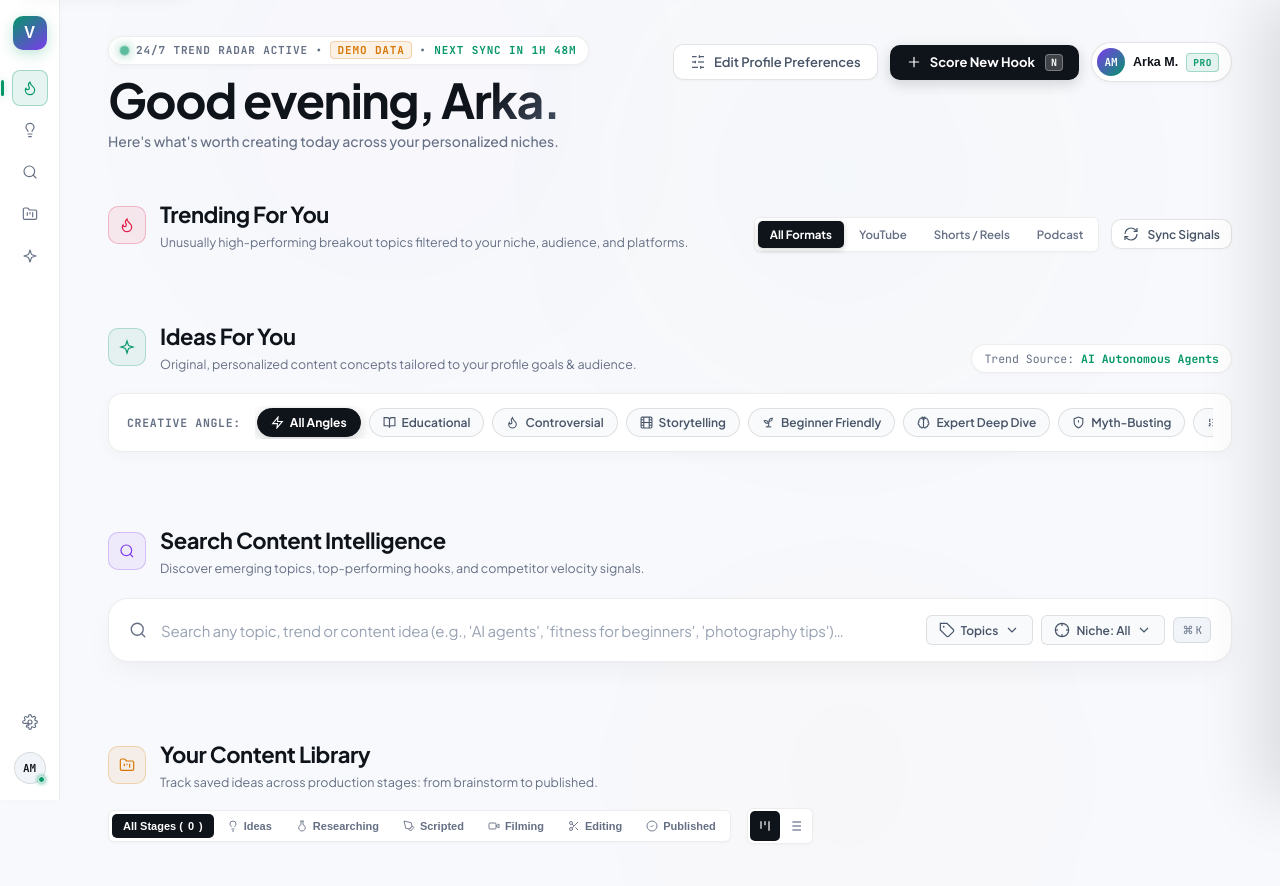
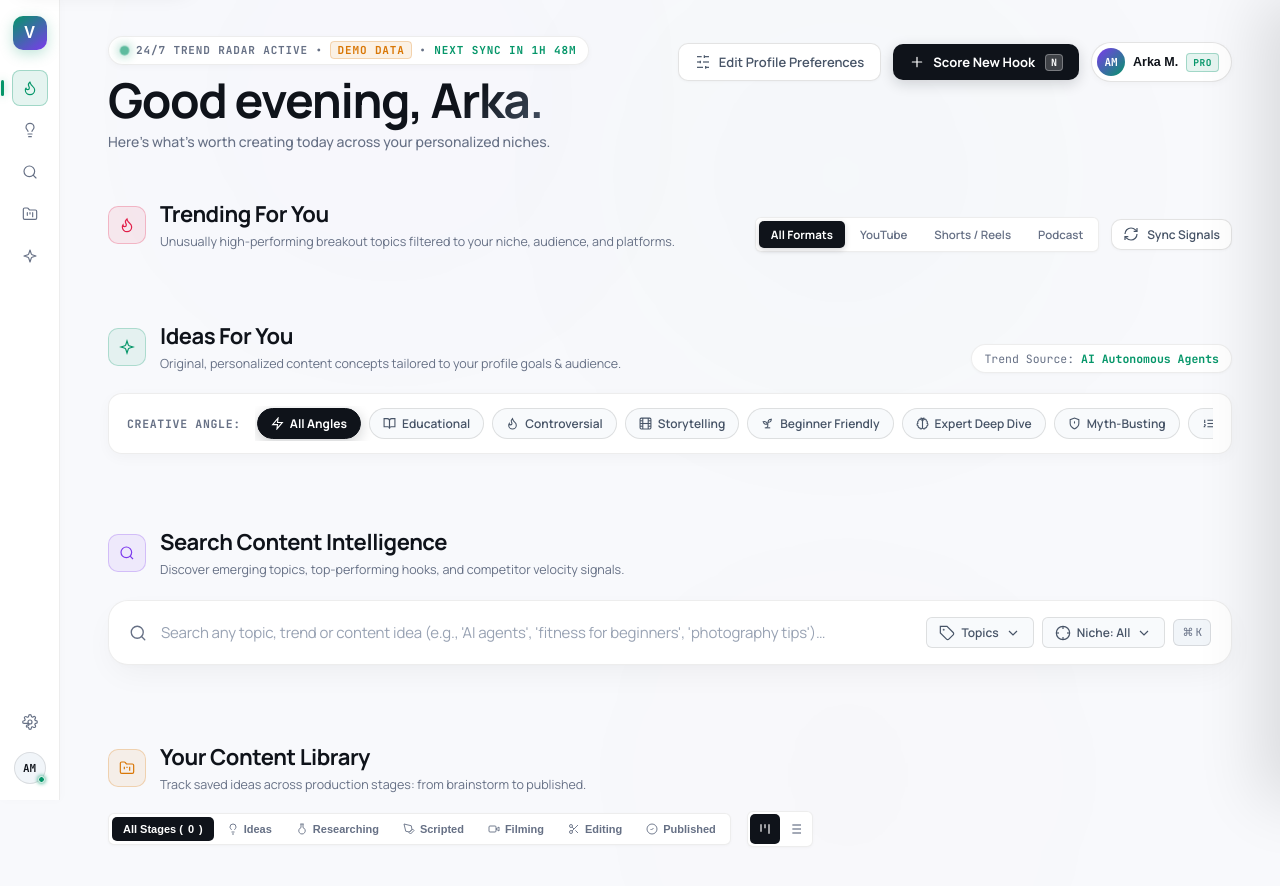
Before and after one commit to adm04/Virality, a plain HTML site: page index.html in a window 1280 px wide. Drawn offline with nearby package versions, Linux system fonts and the light colour scheme; a web font is replaced by a local one.

Commit message:
Set Manrope as secondary body font pairing with Clash Display

```diff
--- a/index.html
+++ b/index.html
@@ -6,10 +6,10 @@
   <title>Vantage V2 — Creator Onboarding & Trend Intelligence OS</title>
   <meta name="description" content="Personalized creator onboarding, continuous trend discovery engine, opportunity scoring, 12-angle AI idea generation, and content production library.">
 
-  <!-- Modern Font Pairing: Clash Display, Plus Jakarta Sans, JetBrains Mono, Space Grotesk -->
+  <!-- Modern Font Pairing: Clash Display, Manrope (Secondary Body), JetBrains Mono, Space Grotesk -->
   <link rel="preconnect" href="https://fonts.googleapis.com">
   <link rel="preconnect" href="https://fonts.gstatic.com" crossorigin>
-  <link href="https://fonts.googleapis.com/css2?family=JetBrains+Mono:wght@400;500;600;700&family=Plus+Jakarta+Sans:wght@300;400;500;600;700;800&family=Space+Grotesk:wght@500;700&display=swap" rel="stylesheet">
+  <link href="https://fonts.googleapis.com/css2?family=JetBrains+Mono:wght@400;500;600;700&family=Manrope:wght@300;400;500;600;700;800&family=Space+Grotesk:wght@500;700&display=swap" rel="stylesheet">
   <link href="https://api.fontshare.com/v2/css?f[]=clash-display@500,600,700&display=swap" rel="stylesheet">
 
   <meta http-equiv="Cache-Control" content="no-cache, no-store, must-revalidate">
--- a/style.css
+++ b/style.css
@@ -49,6 +49,11 @@
   --radius-sm: 6px;
   --radius-pill: 9999px;
 
+  /* Font Family Tokens */
+  --font-heading: 'Clash Display', 'Manrope', sans-serif;
+  --font-body: 'Manrope', -apple-system, BlinkMacSystemFont, 'Segoe UI', Roboto, sans-serif;
+  --font-mono: 'JetBrains Mono', monospace;
+
   /* Motion & Easing Tokens */
   --ease-spring: cubic-bezier(0.16, 1, 0.3, 1);
   --ease-smooth: cubic-bezier(0.2, 0.8, 0.2, 1);
@@ -67,7 +72,7 @@ html {
   font-size: 15px;
   background-color: var(--bg-canvas);
   color: var(--text-primary);
-  font-family: 'Plus Jakarta Sans', -apple-system, BlinkMacSystemFont, 'Segoe UI', Roboto, sans-serif;
+  font-family: var(--font-body);
   scroll-behavior: smooth;
   -webkit-font-smoothing: antialiased;
   -moz-osx-font-smoothing: grayscale;
@@ -410,7 +415,7 @@ body {
 .status-text strong { color: var(--chart-1); }
 
 .hero-title {
-  font-family: 'Clash Display', 'Plus Jakarta Sans', sans-serif;
+  font-family: var(--font-heading);
   font-weight: 700;
   font-size: clamp(32px, 3.8vw, 48px);
   letter-spacing: -0.03em;
@@ -556,7 +561,7 @@ body {
 }
 
 .section-heading {
-  font-family: 'Clash Display', 'Plus Jakarta Sans', sans-serif;
+  font-family: var(--font-heading);
   font-size: 22px;
   font-weight: 700;
   letter-spacing: -0.02em;
@@ -589,7 +594,7 @@ body {
   color: var(--text-tertiary);
   font-size: 11.5px;
   font-weight: 600;
-  font-family: 'Plus Jakarta Sans', sans-serif;
+  font-family: var(--font-body);
   padding: 6px 12px;
   border-radius: 5px;
   cursor: pointer;
@@ -616,7 +621,7 @@ body {
   border: none;
   transition: transform var(--duration-micro) var(--ease-spring), background var(--duration-base) ease, box-shadow var(--duration-base) ease;
   text-decoration: none;
-  font-family: 'Plus Jakarta Sans', sans-serif;
+  font-family: var(--font-body);
   user-select: none;
 }
 .btn:active { transform: scale(0.965); }
@@ -782,7 +787,7 @@ body {
 }
 
 .trend-topic-title {
-  font-family: 'Plus Jakarta Sans', sans-serif;
+  font-family: var(--font-body);
   font-size: 17.5px;
   font-weight: 700;
   color: var(--text-primary);
@@ -855,7 +860,7 @@ body {
   color: var(--text-secondary);
   font-size: 12px;
   font-weight: 600;
-  font-family: 'Plus Jakarta Sans', sans-serif;
+  font-family: var(--font-body);
   padding: 6px 13px;
   border-radius: var(--radius-pill);
   cursor: pointer;
@@ -942,7 +947,7 @@ body {
 }
 
 .idea-title-text {
-  font-family: 'Clash Display', 'Plus Jakarta Sans', sans-serif;
+  font-family: var(--font-heading);
   font-size: 19px;
   font-weight: 700;
   color: var(--text-primary);
@@ -1017,7 +1022,7 @@ body {
   background: transparent;
   border: none;
   outline: none;
-  font-family: 'Plus Jakarta Sans', sans-serif;
+  font-family: var(--font-body);
   font-size: 15px;
   font-weight: 500;
   color: var(--text-primary);
@@ -1051,7 +1056,7 @@ body {
   color: var(--text-secondary);
   font-size: 12px;
   font-weight: 600;
-  font-family: 'Plus Jakarta Sans', sans-serif;
+  font-family: var(--font-body);
   cursor: pointer;
   transition: all 0.2s ease;
   white-space: nowrap;
@@ -1118,7 +1123,7 @@ body {
   color: var(--text-primary);
   font-size: 12px;
   outline: none;
-  font-family: 'Plus Jakarta Sans', sans-serif;
+  font-family: var(--font-body);
 }
 .dropdown-subsearch:focus { border-color: var(--chart-1); }
 
@@ -1741,7 +1746,7 @@ body {
   background: #0F131A;
   color: #FFFFFF;
   border: none;
-  font-family: 'Plus Jakarta Sans', sans-serif;
+  font-family: var(--font-body);
   font-size: 13.5px;
   font-weight: 700;
   padding: 13px 18px;
@@ -1853,7 +1858,7 @@ body {
 
 .step-title-group { margin-bottom: 22px; }
 .step-heading {
-  font-family: 'Clash Display', 'Plus Jakarta Sans', sans-serif;
+  font-family: var(--font-heading);
   font-size: 24px;
   font-weight: 700;
   color: var(--text-primary);
@@ -1874,7 +1879,7 @@ body {
   color: var(--text-secondary);
   font-size: 12.5px;
   font-weight: 600;
-  font-family: 'Plus Jakarta Sans', sans-serif;
+  font-family: var(--font-body);
   padding: 9px 15px;
   border-radius: var(--radius-md);
   cursor: pointer;
@@ -1914,7 +1919,7 @@ body {
   border-radius: var(--radius-md);
   padding: 10px 14px;
   color: var(--text-primary);
-  font-family: 'Plus Jakarta Sans', sans-serif;
+  font-family: var(--font-body);
   font-size: 13.5px;
   outline: none;
   transition: border-color 0.2s ease, background 0.2s ease;
```
